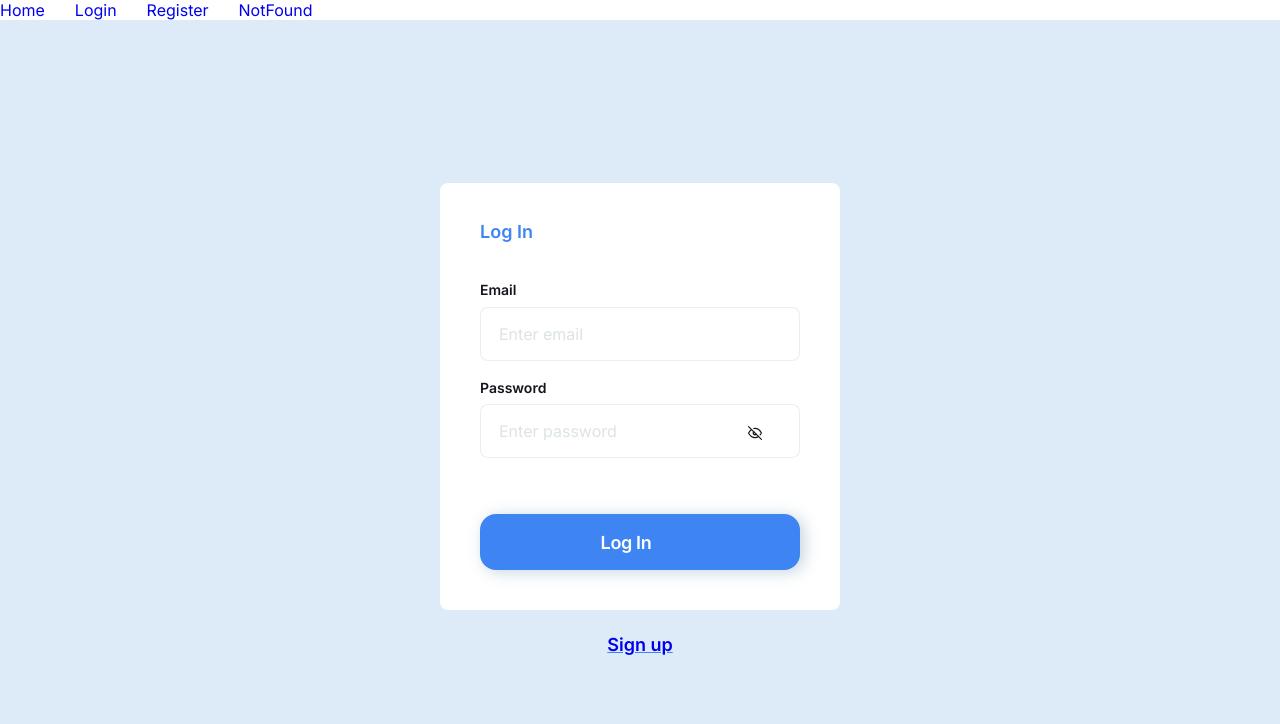
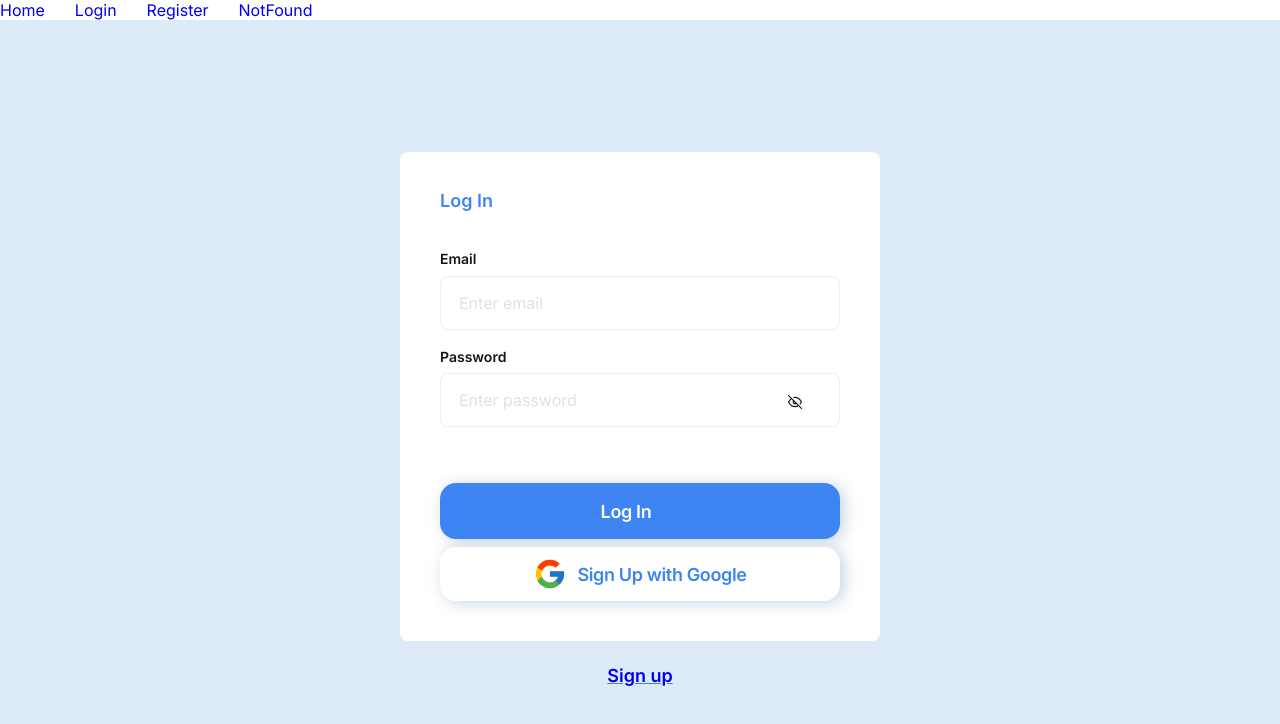
Before and after one commit to 0trava/project-CodeMasters02, a React (Create React App) app: page /login in a window 1280 px wide. Shown: the top 724 px of the page. Built offline with nearby package versions, Linux system fonts and the light colour scheme.

Commit message:
styled_google_button

```diff
--- a/src/components/LoginForm/LoginForm.jsx
+++ b/src/components/LoginForm/LoginForm.jsx
@@ -10,9 +10,9 @@ import { FiEye } from "react-icons/fi";
 
 import { FiAlertCircle } from "react-icons/fi";
 import { FiCheckCircle } from "react-icons/fi";
+import { ReactComponent as Google } from 'images/google.svg';
 
 import { useState } from "react";
-
 
 // eslint-disable-next-line
 const emailRegExpression = /^\w+([\.-]?\w+)*@\w+([\.-]?\w+)*(\.\w{2,3})+$/;
@@ -152,13 +152,20 @@ const changeVisible = () => {
                                     className={css.error_message}
                                 />
                                 </label>
-                                <button
-                                    className={css.button}
-                                    type="submit">Log In
+                                <div className={css.button_container}>
+                                <button className={css.button} type="submit">
+                                    Log In
                                     <svg width="18" height="18">
                                         <use href=""></use>
                                     </svg>
+                                </button>
+                                <a href={'https://project-codemasters02-backend.onrender.com/api/auth/google'}>
+                                    <button className={css.button_google} type="submit">
+                                        <Google width='34' height='34'/>
+                                        Sign Up with Google
                                     </button>
+                                </a>
+                                </div>
                             </Form>
                         )
                     }
--- a/src/components/LoginForm/LoginForm.module.css
+++ b/src/components/LoginForm/LoginForm.module.css
@@ -72,7 +72,14 @@
     border: 1px solid var(--color-blue);
 }
 
-.button {
+.button_container {
+    display: flex;
+    flex-direction: column;
+    gap: 8px;
+}
+
+.button,
+.button_google {
     width: 100%;
     height: 46px;
     padding: 14px 0;
@@ -94,9 +101,27 @@
     letter-spacing: -0.36px;
 }
 
+.button_google {
+    height: 45px;
+    background-color: #ffffff;
+    color: var(--color-blue);
+}
+a:visited {
+    text-decoration: none;
+}
+a:link {
+    text-decoration: none;
+}
+
 .button:hover,
 .button:focus {
     background-color: #236ede;
+    transition: all 250ms cubic-bezier(0.4, 0, 0.2, 1);
+}
+
+.button_google:hover,
+.button_google:focus {
+    background-color: #2b79ef48;
     transition: all 250ms cubic-bezier(0.4, 0, 0.2, 1);
 }
 
@@ -146,7 +171,7 @@
 
 @media (min-width: 768px) {
     .container {
-        width: 400px;
+        width: 480px;
         padding: 40px;
         margin: 0;
     }
@@ -182,11 +207,16 @@
     }
 
 
-    .button {
+    .button,
+    .button_google {
         height: 56px;
         padding: 16px 0;
         font-size: 18px;
         line-height: 1.33;
+    }
+
+    .button_google {
+        height: 54px;
     }
 
     .error_message {
--- a/src/components/RegisterForm/RegisterForm.jsx
+++ b/src/components/RegisterForm/RegisterForm.jsx
@@ -4,7 +4,7 @@ import css from './RegisterForm.module.css';
 import sprite from 'images/sprite.svg'
 import { useDispatch } from 'react-redux';
 import { register } from 'redux/auth/operations';
-import { useNavigate } from 'react-router-dom';
+import { useNavigate, useSearchParams } from 'react-router-dom';
 import { ROUTES } from 'utils/routes';
 import { FiEyeOff } from "react-icons/fi";
 import { FiEye } from "react-icons/fi";
@@ -12,6 +12,7 @@ import { useState } from "react";
 
 import { FiAlertCircle } from "react-icons/fi";
 import { FiCheckCircle } from "react-icons/fi";
+import { ReactComponent as Google } from 'images/google.svg';
 // eslint-disable-next-line
 const emailRegExp = /^\w+([\.-]?\w+)*@\w+([\.-]?\w+)*(\.\w{2,3})+$/;
 
@@ -37,6 +38,9 @@ export default function RegisterForm() {
   const dispatch = useDispatch();
   const navigate = useNavigate();
   const [passVisible, setPasswordVisible] = useState(false);
+//   const [searchParams, setSearchParams] = useSearchParams();
+
+//   const token = searchParams.get('token');
 
   // Change vibility for Password
   const changeVisible = () => {
@@ -51,6 +55,7 @@ export default function RegisterForm() {
 }
 
 // ВІДПРАВКА ФОРМИ -------------
+
   const handleSubmit = async (e) => {
     e.preventDefault();
     const name = e.currentTarget.name.value;
@@ -58,7 +63,7 @@ export default function RegisterForm() {
     const email = e.currentTarget.email.value;
     // Перевірка що всі поля заповненні
 
-    if ( name || password || email) {
+    if ( name || password || email ) {
         const { payload } = await dispatch(register({ name, email, password }));
         if (
             payload === 'Request failed with status code 400' ||
@@ -170,12 +175,21 @@ export default function RegisterForm() {
                                 className={css.error_message}
                             />
                         </label>
+                        <div className={css.button_container}>
                         <button className={css.button} type="submit">
                             Sign Up
                             <svg className={css.icon} width="18" height="18">
                                 <use href={sprite + '#icon-log-out-01'}></use>
                             </svg>
                         </button>
+                        <a href={'https://project-codemasters02-backend.onrender.com/api/auth/google'}>
+                            <button className={css.button_google} type="submit">
+                                <Google width='34' height='34'/>
+                                Sign Up with Google
+                            </button>
+                        </a>
+                        </div>
+
                     </Form>
                 );
             }}
--- a/src/components/RegisterForm/RegisterForm.module.css
+++ b/src/components/RegisterForm/RegisterForm.module.css
@@ -72,7 +72,14 @@
     border: 1px solid var(--color-blue);
 }
 
-.button {
+.button_container {
+    display: flex;
+    flex-direction: column;
+    gap: 8px;
+}
+
+.button,
+.button_google {
     width: 100%;
     height: 46px;
     padding: 14px 0;
@@ -92,11 +99,30 @@
     font-weight: 600;
     line-height: 1.28;
     letter-spacing: -0.36px;
+    text-decoration: none;
+}
+
+.button_google {
+    height: 45px;
+    background-color: #ffffff;
+    color: var(--color-blue);
+}
+a:visited {
+    text-decoration: none;
+}
+a:link {
+    text-decoration: none;
 }
 
 .button:hover,
 .button:focus {
-    background-color: #2b78ef;
+    background-color: #2571e2;
+    transition: all 250ms cubic-bezier(0.4, 0, 0.2, 1);
+}
+
+.button_google:hover,
+.button_google:focus {
+    background-color: #2b79ef48;
     transition: all 250ms cubic-bezier(0.4, 0, 0.2, 1);
 }
 
@@ -146,7 +172,7 @@
 
 @media (min-width: 768px) {
     .container {
-        width: 400px;
+        width: 480px;
         padding: 40px;
         margin: 0;
     }
@@ -182,11 +208,16 @@
     }
 
 
-    .button {
+    .button,
+    .button_google {
         height: 56px;
         padding: 16px 0;
         font-size: 18px;
         line-height: 1.33;
+    }
+
+    .button_google {
+        height: 54px;
     }
 
     .error_message {
```
Also changed, not shown: src/images/google.svg (added).
